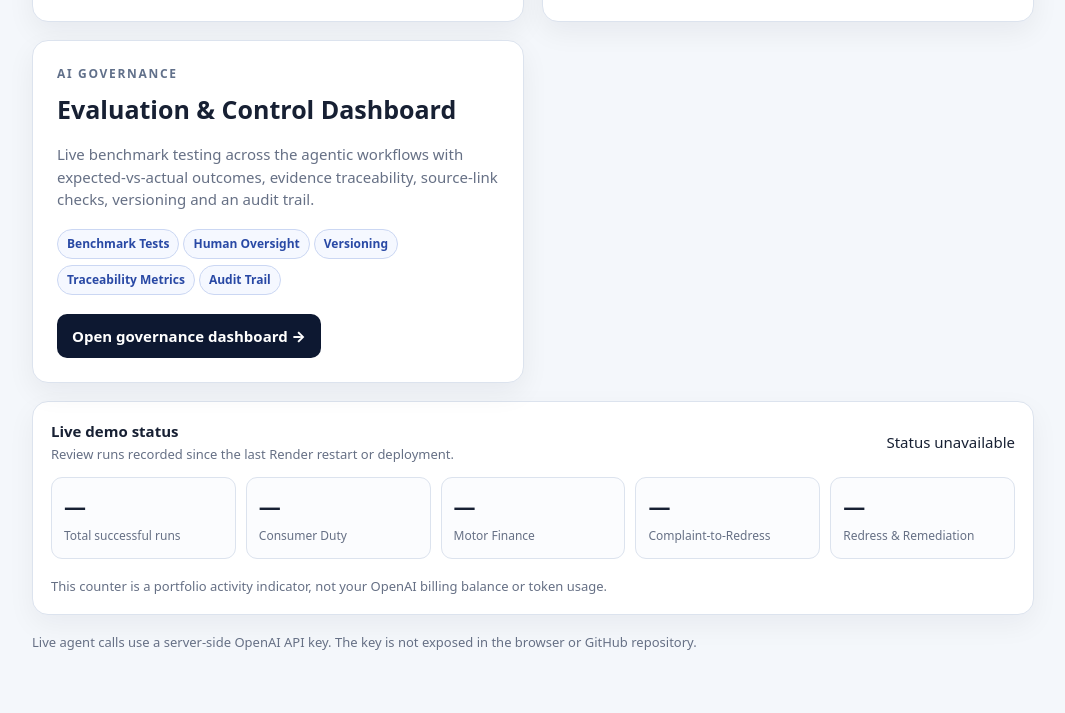
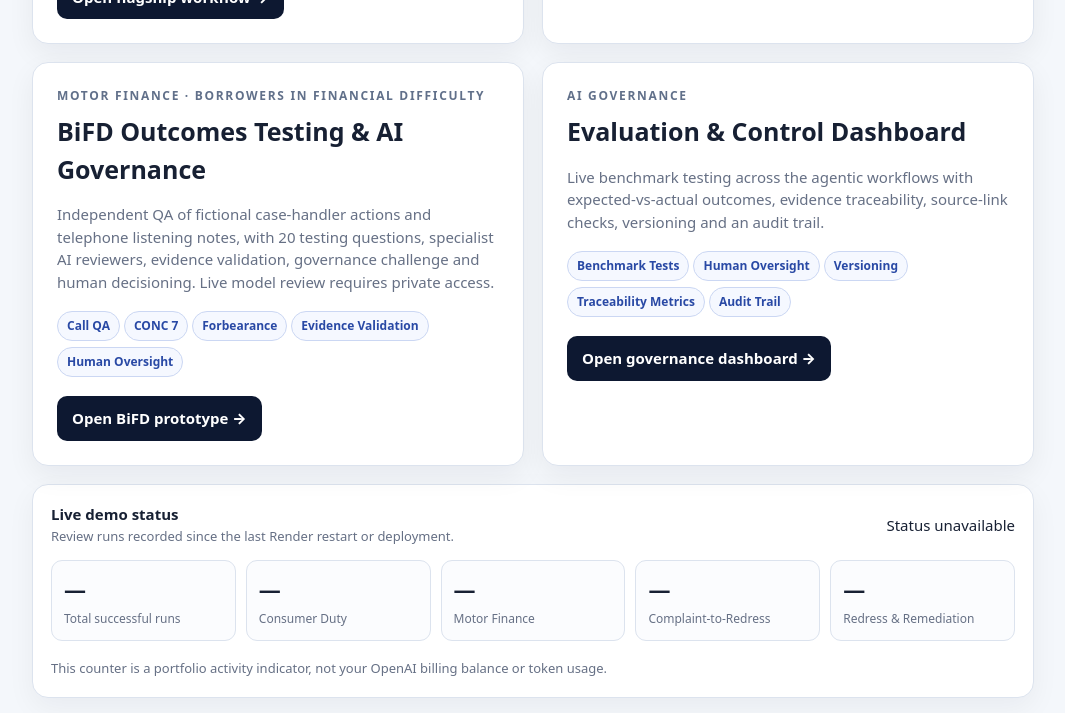
Before and after one commit to gurj86/agentic-consumer-duty-remediation-assurance, a plain HTML site: page index.html in a window 1280 px wide. Shown: the part 1251-1964 px from the top of the page, without its empty margins (107-1172 px from the left). Before the commit the page ends 1917 px from the top, so only its background shows below. Drawn offline with Linux system fonts and the light colour scheme; no server answers.

Commit message:
Add BiFD prototype to portfolio homepage

```diff
--- a/index.html
+++ b/index.html
@@ -24,11 +24,11 @@ a.button{display:inline-block;margin-top:16px;background:var(--navy);color:#fff;
 <header><div class="wrap">
 <div class="eyebrow">Gurjit Kaila · Live Portfolio Demonstration</div>
 <h1>Agentic Financial Services Assurance</h1>
-<p class="lead">Four live multi-agent assurance prototypes plus an AI governance and evaluation layer showing how agentic workflows can be tested, challenged, versioned and kept human-led.</p>
+<p class="lead">Multi-agent assurance prototypes plus an AI governance and evaluation layer showing how agentic workflows can be tested, challenged, versioned and kept human-led.</p>
 </div></header>
 <main class="wrap">
 <section class="intro">
-<strong>Portfolio demonstration using fictional data only.</strong> These tools do not make legal, regulatory, eligibility or compensation decisions. Use fictional or fully anonymised information only. The human reviewer remains responsible for the final outcome.
+<strong>Portfolio demonstration using fictional data only.</strong> These tools do not make legal, regulatory, eligibility or compensation decisions. Use fictional information only; do not enter real customer or confidential employer information. The human reviewer remains responsible for the final outcome.
 </section>
 <section class="grid">
 <article class="demo">
@@ -58,6 +58,13 @@ a.button{display:inline-block;margin-top:16px;background:var(--navy);color:#fff;
 <p>Programme-level assurance with evidence uploads, source traceability, customer-harm and population challenge, data lineage, redress methodology, QA, RCA visualisation and closure governance.</p>
 <div><span class="tag">Evidence Uploads</span><span class="tag">Population</span><span class="tag">Data Lineage</span><span class="tag">RCA Dashboard</span><span class="tag">PDF Report</span></div>
 <a class="button" href="/remediation">Open live demo →</a>
+</article>
+<article class="demo">
+<div class="eyebrow" style="color:#61708a">Motor Finance · Borrowers in Financial Difficulty</div>
+<h2>BiFD Outcomes Testing & AI Governance</h2>
+<p>Independent QA of fictional case-handler actions and telephone listening notes, with 20 testing questions, specialist AI reviewers, evidence validation, governance challenge and human decisioning. Live model review requires private access.</p>
+<div><span class="tag">Call QA</span><span class="tag">CONC 7</span><span class="tag">Forbearance</span><span class="tag">Evidence Validation</span><span class="tag">Human Oversight</span></div>
+<a class="button" href="/bifd">Open BiFD prototype →</a>
 </article>
 <article class="demo">
 <div class="eyebrow" style="color:#61708a">AI Governance</div>
```
